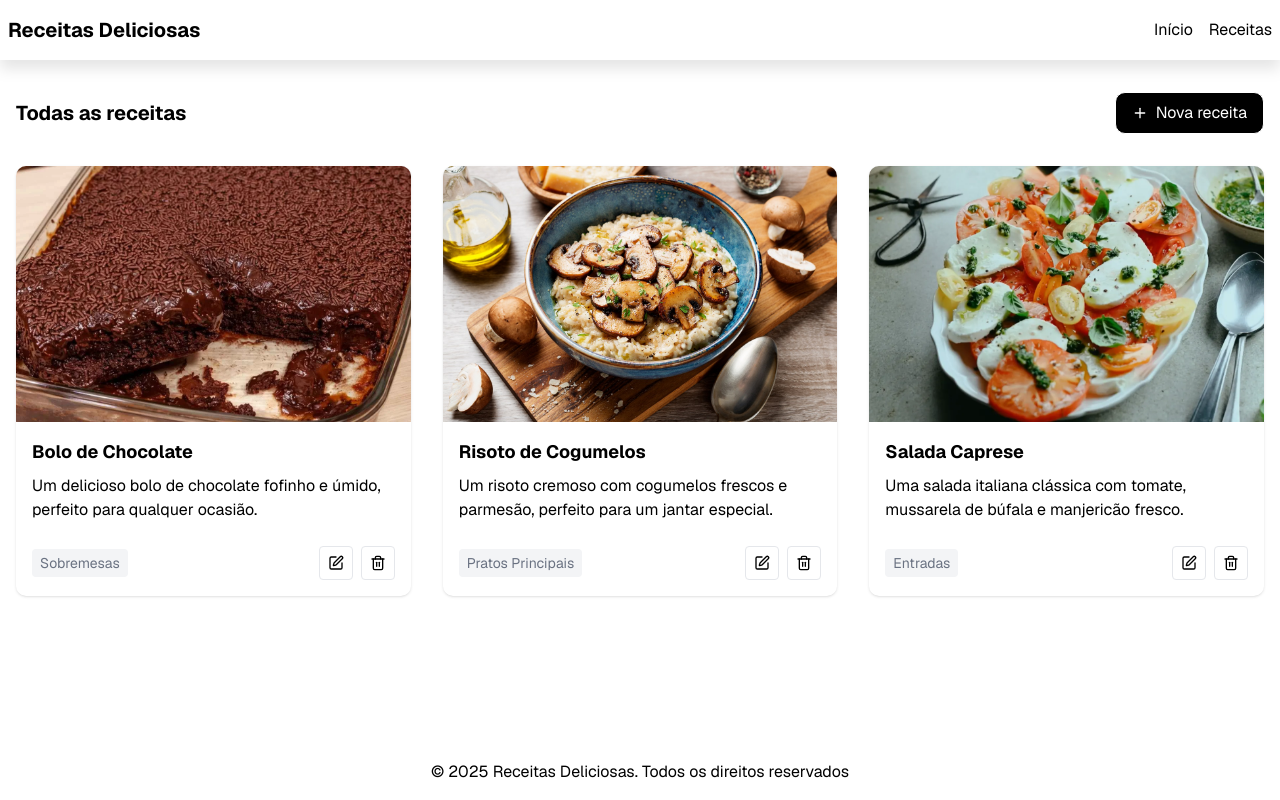
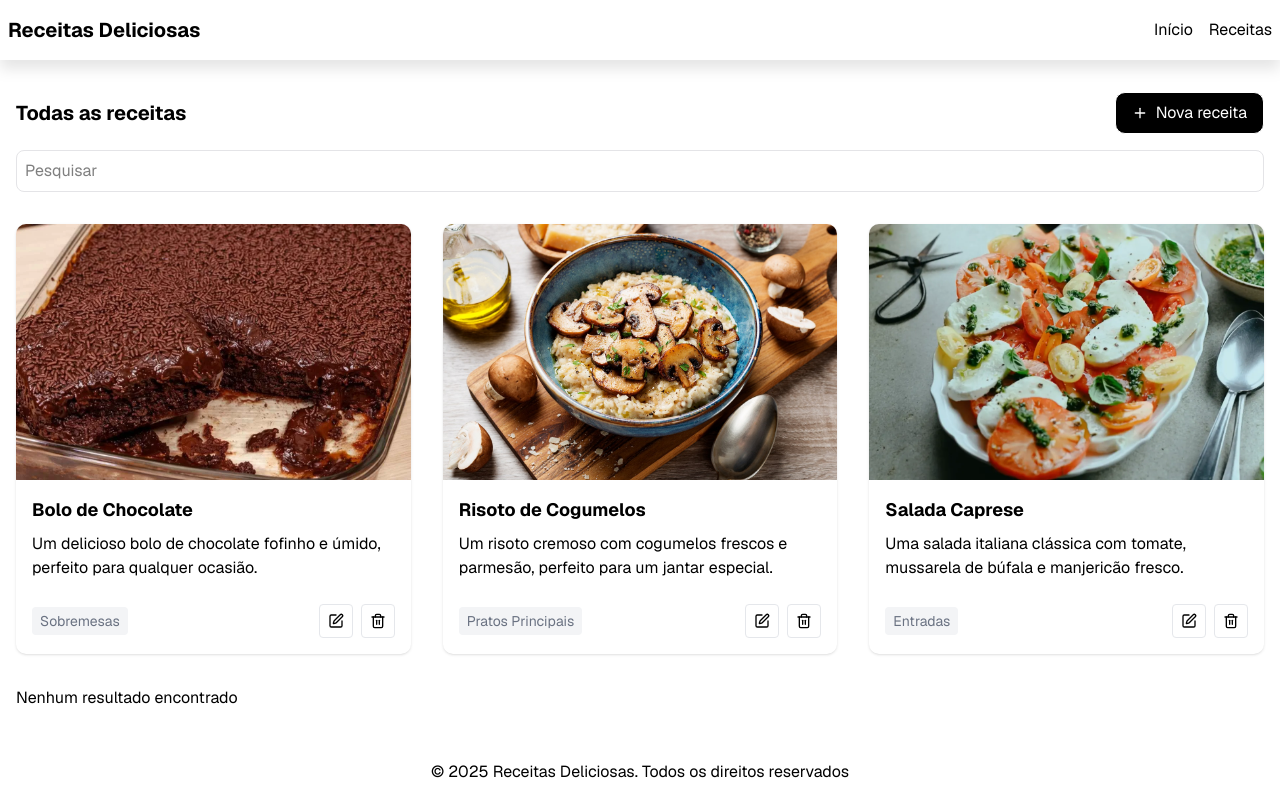
Before and after one commit to lumaiasl/pagina-receita, a Next.js app: page /receitas in a window 1280 px wide. Built offline with nearby package versions, Linux system fonts and the light colour scheme.

Commit message:
feat: adiciona barra de pesquisa na página de receitas

```diff
--- a/src/app/receitas/page.tsx
+++ b/src/app/receitas/page.tsx
@@ -16,6 +16,10 @@ export default function ReceitasPage() {
   const [modalMode, setModalMode] = useState<"create" | "edit">("create");
   const [selectedRecipe, setSelectedRecipe] = useState<Recipe | undefined>(
     undefined,
+  );
+  const [searchTerm, setSearchTerm] = useState("");
+  const filterRecipes = recipes.filter((recipe) =>
+    recipe.title.toLowerCase().includes(searchTerm.toLocaleLowerCase()),
   );
 
   const handleOpenCreateModal = () => {
@@ -69,12 +73,16 @@ export default function ReceitasPage() {
     }
   };
 
+  const filteredRecipes = recipes.filter((recipe) => {
+    recipe.title.toLowerCase().includes(searchTerm.toLowerCase());
+  });
+
   return (
     <main className="grow py-8 px-4 bg-white text-black">
       <div className="container mx-auto">
+        <div className="flex flex-col items-center gap-4">
           <div className="flex justify-center md:justify-between items-center w-full">
             <h1 className="text-center text-xl font-bold">Todas as receitas</h1>
-
             <button
               onClick={handleOpenCreateModal}
               className="hidden md:flex items-center gap-2 px-4 py-2 border rounded-lg bg-black text-white border-white hover:bg-white hover:text-black hover:border-black cursor-pointer transition-colors"
@@ -83,9 +91,29 @@ export default function ReceitasPage() {
               Nova receita
             </button>
           </div>
+          <div className="w-full">
+            {/* Barra de pesquisa */}
+            <input
+              type="text"
+              className="p-2 border border-zinc-200 rounded-md w-full"
+              placeholder="Pesquisar"
+              value={searchTerm}
+              onChange={(e) => setSearchTerm(e.target.value)}
+            ></input>
+          </div>
+        </div>
         <div className="flex flex-col items-center gap-12">
           <div className="flex flex-col mt-8 md:grid md:grid-cols-3 gap-8">
-            {recipes.map((recipe) => (
+            {searchTerm !== ""
+              ? filterRecipes.map((recipe) => (
+                  <RecipeCard
+                    key={recipe.id}
+                    recipe={recipe}
+                    onEdit={() => handleOpenEditModal(recipe)}
+                    onDelete={() => handleOpenDeleteConfirmationModal(recipe)}
+                  />
+                ))
+              : recipes.map((recipe) => (
                   <RecipeCard
                     key={recipe.id}
                     recipe={recipe}
@@ -93,6 +121,7 @@ export default function ReceitasPage() {
                     onDelete={() => handleOpenDeleteConfirmationModal(recipe)}
                   />
                 ))}
+            {filteredRecipes.length === 0 && <p>Nenhum resultado encontrado</p>}
           </div>
           <button
             onClick={handleOpenCreateModal}
```
Lines whose indentation alone changed are shown as unchanged.
